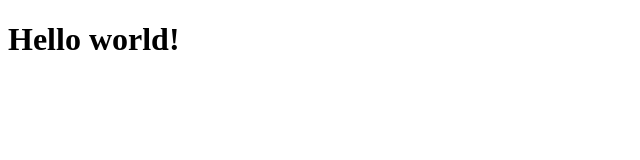
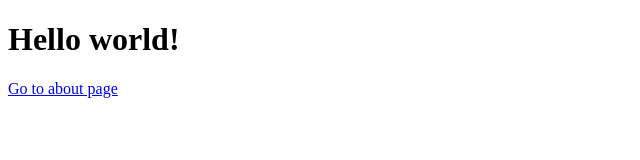
Before and after one commit to MoMoZin/learning-nextjs, a Next.js app in the folder first-next-app/: page / in a window 1280 px wide. Shown: the top 160 px of the page, without its empty margins (0-640 px from the left). Built offline with nearby package versions, Linux system fonts and the light colour scheme.

Commit message:
create Next links

```diff
--- a/first-next-app/pages/index.js
+++ b/first-next-app/pages/index.js
@@ -1,6 +1,11 @@
+import Link from "next/link";
+
 const index = () => {
   return (
-    <h1>Hello world!</h1>
+    <div>
+      <h1>Hello world!</h1>
+      <Link href="/about">Go to about page</Link>
+    </div>
   );
 };
 
```
